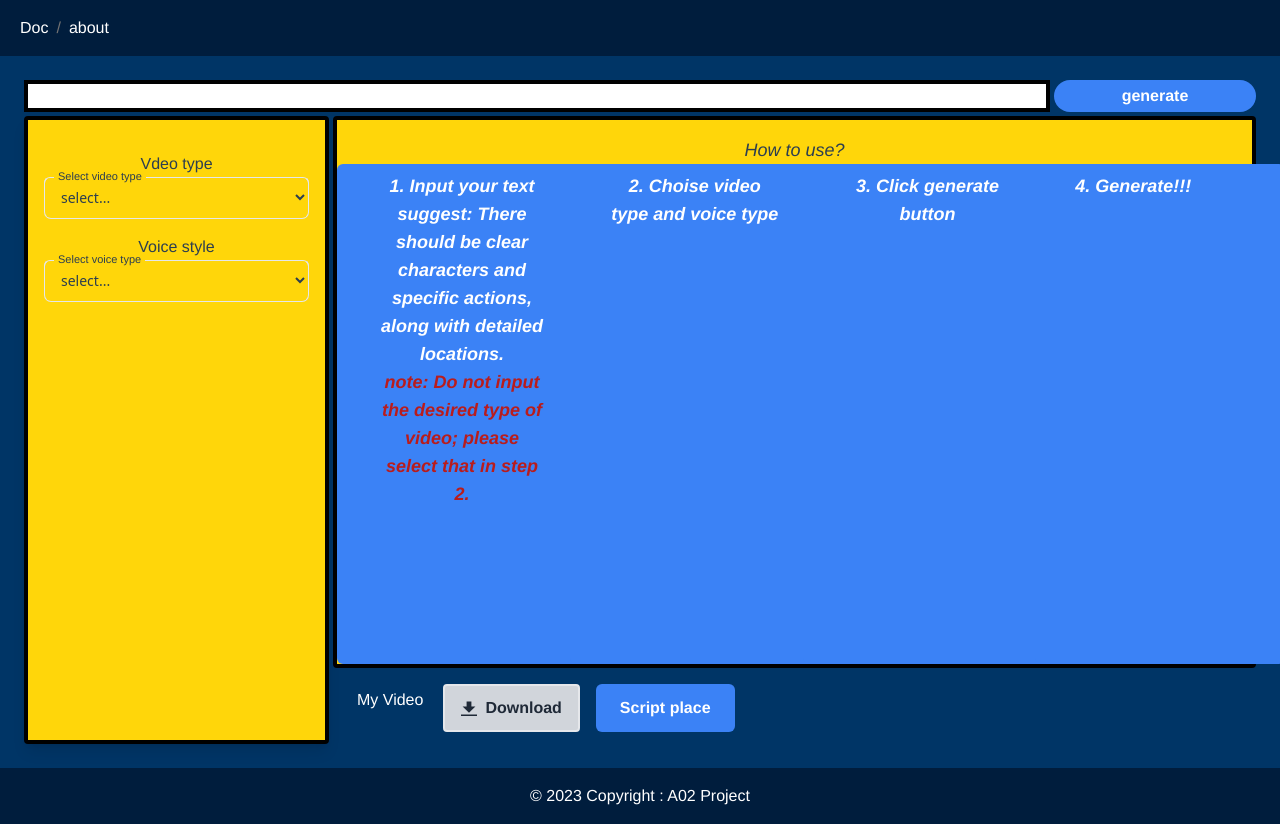
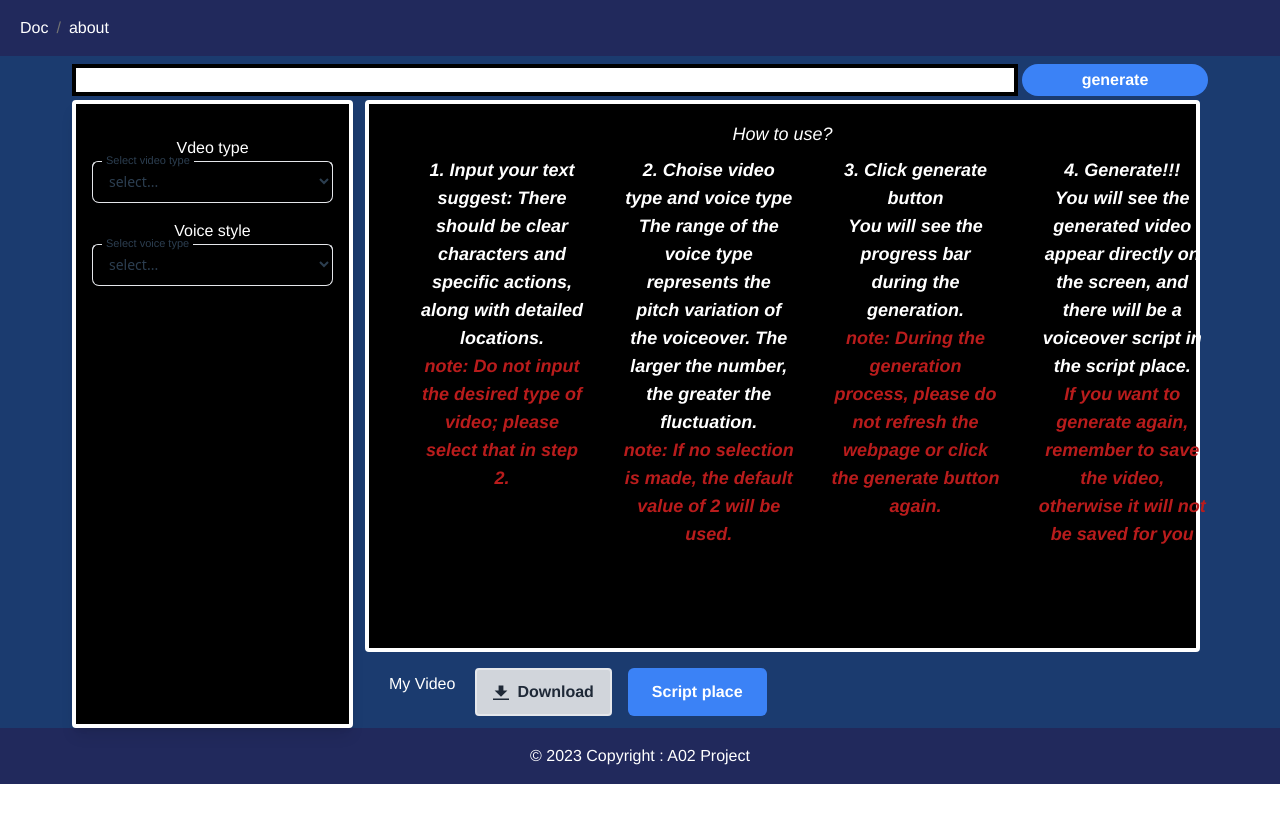
Before and after one commit to kakeru13468/A02_AI_Video_Generation, a Vue app in the folder Web/: page / in a window 1280 px wide. After the commit the page ends 800 px from the top, so only its background shows below. Built offline with nearby package versions, Linux system fonts and the light colour scheme.

Commit message:
[feat] update website UI

```diff
--- a/Web/src/App.vue
+++ b/Web/src/App.vue
@@ -1,24 +1,24 @@
 <template>
-  <div class="flex w-full flex-wrap items-center justify-between py-2 bg-[#001D3D] lg:py-4 border-b-black">
+  <header class="flex w-full flex-wrap items-center justify-between py-2 bg-[#21295c] lg:py-4 border-b-black">
     <div class="flex w-full flex-wrap items-center justify-between px-3">
       <nav class="w-full rounded-md" aria-label="breadcrumb">
         <ol class="list-reset ml-2 flex">
           <li>
             <a href="https://github.com/kakeru13468/A02_AI_Video_Generation" target="_blank"
-              class="text-white bg-[#001D3D]">Doc</a>
+              class="text-white bg-[#21295c]">Doc</a>
           </li>
           <li>
             <span class="mx-2 text-neutral-500 dark:text-neutral-200">/</span>
           </li>
           <li>
-            <a href="#" class="text-white bg-[#001D3D]">about</a>
+            <a href="#" class="text-white bg-[#21295c]">about</a>
           </li>
         </ol>
       </nav>
     </div>
-  </div>
-  <div class="gap-2 mx-auto pt-6 pb-6 px-6 bg-[#003566]">
-    <div class="grid grid-cols-12 gap-1 ">
+  </header>
+  <div class="gap-2 mx-auto pt-2 px-6 bg-[#1b3b6f]">
+    <div class="grid grid-cols-12 gap-1 mx-12">
       <textarea
         class="flex-wrap sm:col-span-12 md:col-span-10 lg:col-span-10 h-8 border max-h-24 resize-none area-lg border-solid border-4 border-black"
         v-model="prompt"></textarea>
@@ -33,10 +33,10 @@
         Parameter
       </div> -->
       <div
-        class="lg:col-start-1 lg:col-end-4 lg:row-start-2 lg:row-end-7 w-full h-full p-4 bg-[#FFD60A] rounded overflow-hidden shadow-lg border-solid border-4 border-black">
+        class="lg:col-start-1 lg:col-end-4 lg:row-start-2 lg:row-end-7 w-full h-full p-4 bg-[#000000] rounded overflow-hidden shadow-lg border-solid border-4 border-white">
 
         <!--video type-->
-        <div class="pt-4">
+        <div class="pt-4 text-white">
           Vdeo type
         </div>
         <!--select-->
@@ -53,7 +53,7 @@
             Select video type
           </label>
         </div>
-        <div class="pt-4">
+        <div class="pt-4 text-white">
           Voice style
         </div>
         <div class="relative  w-full min-w-[200px]">
@@ -74,7 +74,8 @@
           </label>
         </div>
       </div>
-      <div class="sm:col-span-12 md:col-start-6 md:col-end-13 md:row-start-2 md:row-end-4 lg:col-start-4 lg:col-end-13">
+      <div
+        class="px-2 sm:col-span-12 md:col-start-6 md:col-end-13 md:row-start-2 md:row-end-4 lg:col-start-4 lg:col-end-13">
         <video v-if="videoName !== ''" :src=videoSrc
           class="w-full col-span-full md:col-span-9 rounded aspect-video bg-black" controls></video>
         <div v-else-if="isGenerating"
@@ -86,17 +87,25 @@
           </div>
         </div>
         <div v-else
-          class=" w-full col-span-full md:col-span-9 rounded aspect-video bg-[#FFD60A] border-solid border-4 border-black ">
-          <div class="pt-4 italic text-lg">
+          class=" w-full px-2 col-span-full md:col-span-9 rounded aspect-video bg-[#000000] border-solid border-4 border-white ">
+          <div class="pt-4 italic text-lg text-white">
             How to use?<br>
             <div class="grid grid-cols-4 gap-4 place-content-center">
               <StepButton title="1. Input your text "
                 text="suggest: There should be clear characters and specific actions, along with detailed locations."
-                note="note: Do not input the desired type of video; please select that in step 2." color="blue"
+                note="note: Do not input the desired type of video; please select that in step 2." color="white"
                 @click="updateStepId('Step1')" />
-              <StepButton title="2. Choise video type and voice type" color="blue" @click="updateStepId('Step2')" />
-              <StepButton title="3. Click generate button " color="blue" @click="updateStepId('Step3')" />
-              <StepButton title="4. Generate!!!" color="blue" @click="updateStepId('Step4')" />
+              <StepButton title="2. Choise video type and voice type"
+                text="The range of the voice type represents the pitch variation of the voiceover. The larger the number, the greater the fluctuation."
+                note="note: If no selection is made, the default value of 2 will be used." color="white"
+                @click="updateStepId('Step2')" />
+              <StepButton title="3. Click generate button " text="You will see the progress bar during the generation."
+                note="note: During the generation process, please do not refresh the webpage or click the generate button again."
+                color="white" @click="updateStepId('Step3')" />
+              <StepButton title="4. Generate!!!"
+                text="You will see the generated video appear directly on the screen, and there will be a voiceover script in the script place."
+                note="If you want to generate again, remember to save the video, otherwise it will not be saved for you"
+                color="white" @click="updateStepId('Step4')" />
             </div>
           </div>
         </div>
@@ -148,8 +157,8 @@
   </StepContent>
 
 
-  <footer class="bg-[#001D3D] text-center lg:text-left">
-    <div class="p-4 text-center text-white bg-[#001D3D]">
+  <footer class="bg-[#21295c] text-center lg:text-left">
+    <div class="p-4 text-center text-white bg-[#21295c]">
       © 2023 Copyright : A02 Project
     </div>
   </footer>
```
